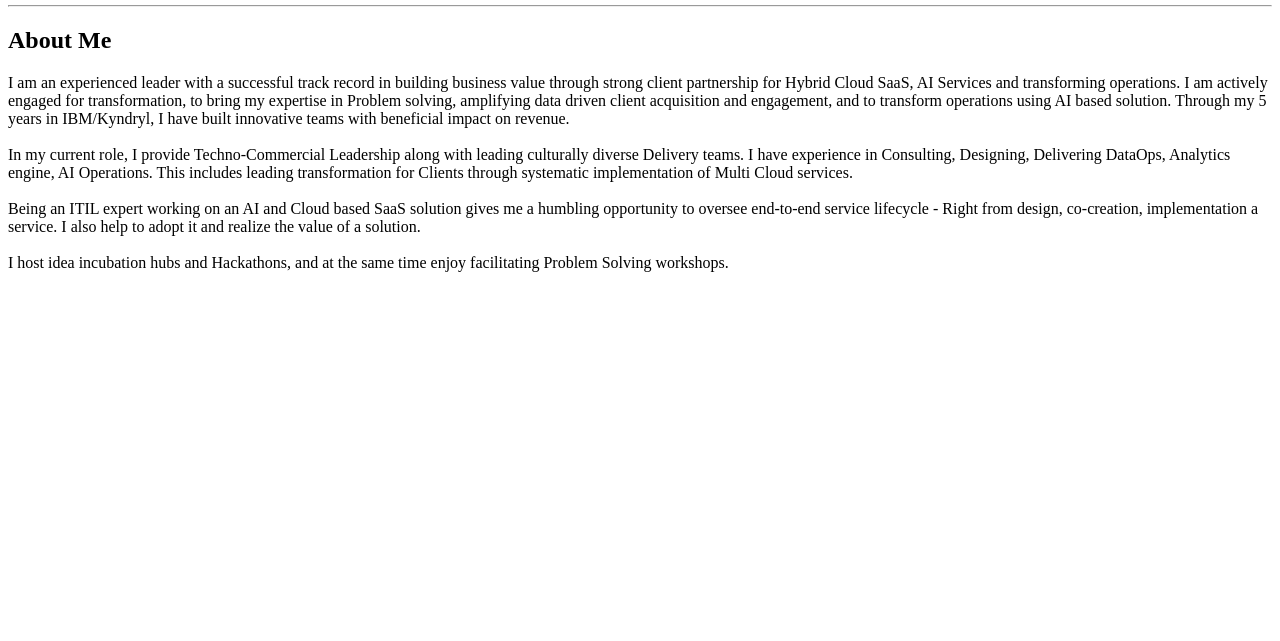
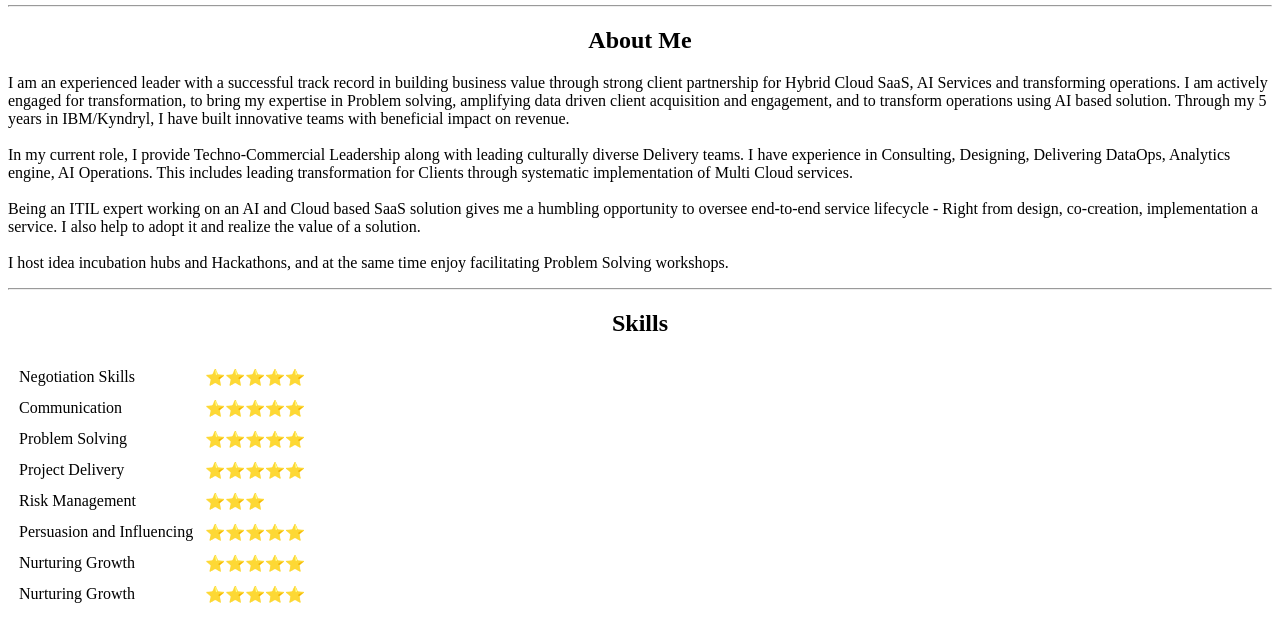
Before and after one commit to dhruvakotagi/lakshmi-cv, a plain HTML site: page index.html in a window 1280 px wide. Shown: the part 119-760 px from the top of the page. Drawn offline with Linux system fonts and the light colour scheme.

Commit message:
Updated index.html

```diff
--- a/index.html
+++ b/index.html
@@ -11,13 +11,85 @@
     Email: <a href="mailto:lnagrajsharma@gmail.com">lnagrajsharma@gmail.com</a>
     </center>
 <hr>
-
-<h2>About Me</h2>
+<center>
+    <h2>About Me</h2>
+</center>
     <p>I am an experienced leader with a successful track record in building business value through strong client partnership for Hybrid Cloud SaaS, AI Services and transforming operations. I am actively engaged for transformation, to bring my expertise in Problem solving, amplifying data driven client acquisition and engagement, and to transform operations using AI based solution. Through my 5 years in IBM/Kyndryl, I have built innovative teams with beneficial impact on revenue.<br> <br>
     In my current role, I provide Techno-Commercial Leadership along with leading culturally diverse Delivery teams. I have experience in Consulting, Designing, Delivering DataOps, Analytics engine, AI Operations. This includes leading transformation for Clients through systematic implementation of Multi Cloud services.<br> <br>
     Being an ITIL expert working on an AI and Cloud based SaaS solution gives me a humbling opportunity to oversee end-to-end service lifecycle - Right from design, co-creation, implementation a service. I also help to adopt it and realize the value of a solution.<br><br>
     I host idea incubation hubs and Hackathons, and at the same time enjoy facilitating Problem Solving workshops.
     </p>
+<hr>
+<Center>
+    <h2>Skills</h2>
+</Center>
+
+<table cellspacing="10">
+    <tr>
+        <td>
+            Negotiation Skills
+        </td>
+        <td>
+            ⭐️⭐️⭐️⭐️⭐️
+        </td>
+    </tr>
+        <tr>
+        <td>
+            Communication
+        </td>
+        <td>
+            ⭐️⭐️⭐️⭐️⭐️
+        </td>
+    </tr>
+        <tr>
+        <td>
+            Problem Solving
+        </td>
+        <td>
+            ⭐️⭐️⭐️⭐️⭐️
+        </td>
+    </tr>
+        <tr>
+        <td>
+            Project Delivery
+        </td>
+        <td>
+            ⭐️⭐️⭐️⭐️⭐️
+        </td>
+    </tr>
+        <tr>
+        <td>
+            Risk Management
+        </td>
+        <td>
+            ⭐️⭐️⭐️
+        </td>
+    </tr>
+        <tr>
+        <td>
+            Persuasion and Influencing
+        </td>
+        <td>
+            ⭐️⭐️⭐️⭐️⭐️
+        </td>
+    </tr>
+        <td>
+            Nurturing Growth
+        </td>
+        <td>
+            ⭐️⭐️⭐️⭐️⭐️
+        </td>
+    </tr>
+        </tr>
+        <td>
+            Nurturing Growth
+        </td>
+        <td>
+            ⭐️⭐️⭐️⭐️⭐️
+        </td>
+    </tr>
+</table>
+
 
 </body>
 </html>
```
